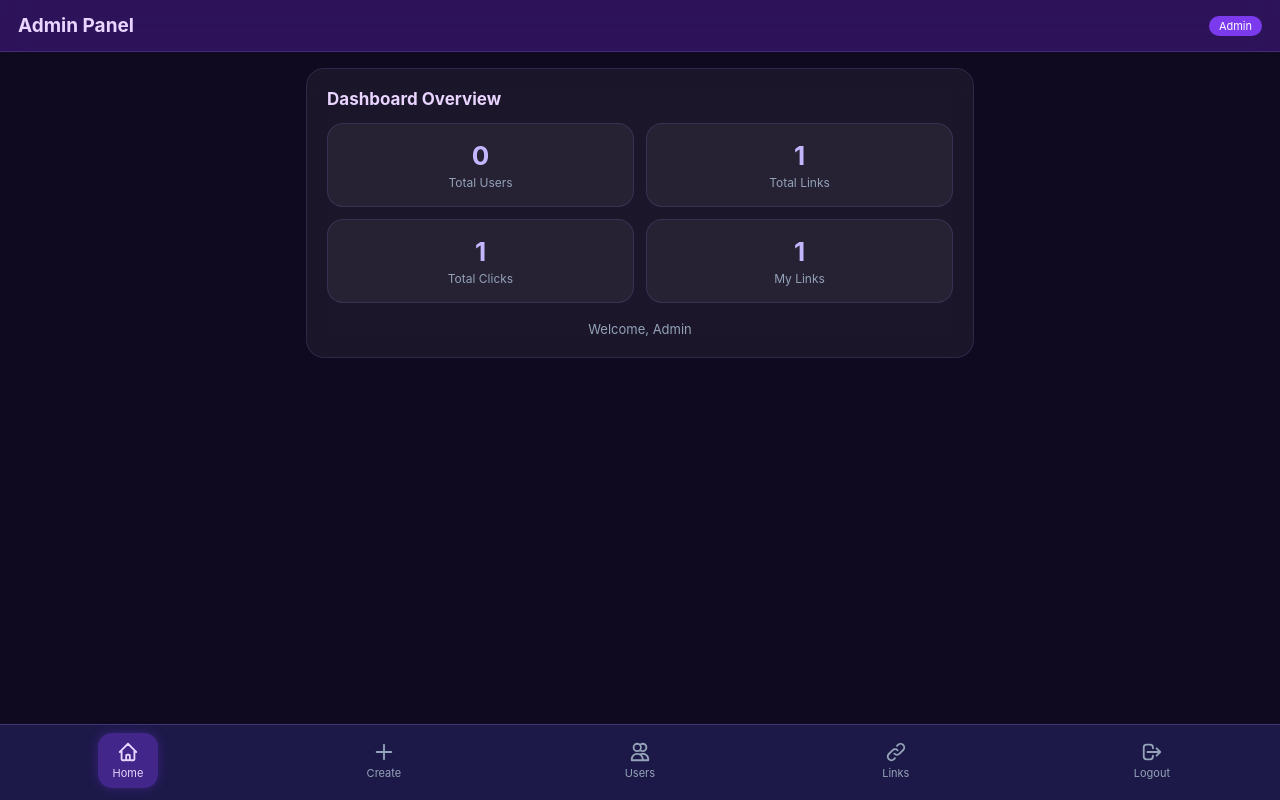
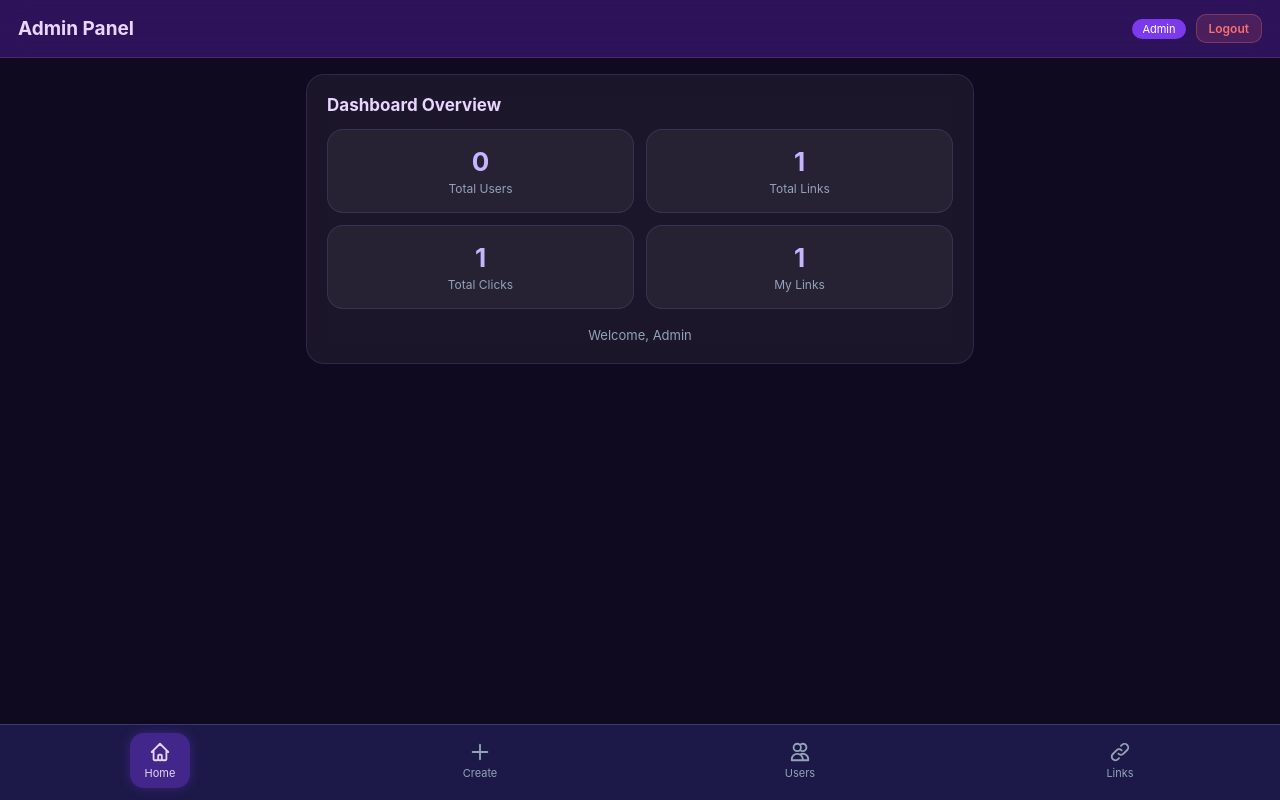
Before and after one commit to faham112/shortlink-multi-user, a PHP site: page /admin.php in a window 1280 px wide. Run offline with PHP 8.4, Linux system fonts and the light colour scheme; a user stored in the database is signed in; data comes from the database, SQL or seed files in the repository; tables that the repository leaves empty hold one stand-in row (values such as "Sample post").

Commit message:
Admin: logout moved to top header (removed from bottom nav)

```diff
--- a/admin.php
+++ b/admin.php
@@ -9,7 +9,6 @@ $admin_id = $_SESSION['user_id'];
 $host = $_SERVER['HTTP_HOST'];
 $tab = $_GET['tab'] ?? 'home';
 
-// CREATE / UPDATE LINK
 if ($_SERVER['REQUEST_METHOD'] === 'POST' && isset($_POST['action']) && $_POST['action'] === 'create_link') {
     $long_url = trim($_POST['long_url'] ?? '');
     $title = trim($_POST['title'] ?? '');
@@ -17,7 +16,6 @@ if ($_SERVER['REQUEST_METHOD'] === 'POST' && isset($_POST['action']) && $_POST['
     $description = trim($_POST['description'] ?? '');
     $id = isset($_POST['id']) ? (int)$_POST['id'] : 0;
 
-    // Image Upload from Gallery
     if (!empty($_FILES['image_file']['name'])) {
         $uploadDir = __DIR__ . '/uploads/';
         if (!is_dir($uploadDir)) mkdir($uploadDir, 0755, true);
@@ -37,7 +35,6 @@ if ($_SERVER['REQUEST_METHOD'] === 'POST' && isset($_POST['action']) && $_POST['
         $is_error = true;
     } else {
         if (!preg_match("~^(?:f|ht)tps?://~i", $long_url)) $long_url = "https://" . $long_url;
-
         if ($id > 0) {
             $stmt = $pdo->prepare("UPDATE urls SET long_url=?, title=?, image_url=?, description=? WHERE id=? AND user_id=?");
             $stmt->execute([$long_url, $title ?: null, $image_url ?: null, $description ?: null, $id, $admin_id]);
@@ -63,12 +60,10 @@ if ($_SERVER['REQUEST_METHOD'] === 'POST' && isset($_POST['action']) && $_POST['
     }
 }
 
-// CREATE USER
 if ($_SERVER['REQUEST_METHOD'] === 'POST' && isset($_POST['action']) && $_POST['action'] === 'create_user') {
     $name = trim($_POST['name'] ?? '');
     $email = trim($_POST['email'] ?? '');
     $pass = $_POST['password'] ?? '';
-
     if (empty($name) || empty($email) || empty($pass)) {
         $message = "Sab fields zaroori hain";
         $is_error = true;
@@ -89,10 +84,10 @@ if ($_SERVER['REQUEST_METHOD'] === 'POST' && isset($_POST['action']) && $_POST['
     }
 }
 
-// Delete User
 if (isset($_GET['delete_user'])) {
     $id = (int)$_GET['delete_user'];
     if ($id != $admin_id) {
+        try { $pdo->prepare("DELETE FROM clicks WHERE url_id IN (SELECT id FROM urls WHERE user_id = ?)")->execute([$id]); } catch (Exception $e) {}
         $pdo->prepare("DELETE FROM urls WHERE user_id = ?")->execute([$id]);
         $pdo->prepare("DELETE FROM users WHERE id = ? AND role = 'user'")->execute([$id]);
     }
@@ -100,15 +95,14 @@ if (isset($_GET['delete_user'])) {
     exit;
 }
 
-// Delete Link
 if (isset($_GET['delete_link'])) {
     $id = (int)$_GET['delete_link'];
+    try { $pdo->prepare("DELETE FROM clicks WHERE url_id = ?")->execute([$id]); } catch (Exception $e) {}
     $pdo->prepare("DELETE FROM urls WHERE id = ?")->execute([$id]);
     header("Location: admin.php?tab=links&msg=deleted");
     exit;
 }
 
-// Load edit
 if (isset($_GET['edit'])) {
     $stmt = $pdo->prepare("SELECT * FROM urls WHERE id = ? AND user_id = ?");
     $stmt->execute([(int)$_GET['edit'], $admin_id]);
@@ -116,18 +110,14 @@ if (isset($_GET['edit'])) {
     $tab = 'create';
 }
 
-// Stats
 $totalUsers = $pdo->query("SELECT COUNT(*) FROM users WHERE role = 'user'")->fetchColumn();
 $totalLinks = $pdo->query("SELECT COUNT(*) FROM urls")->fetchColumn();
 $totalClicks = $pdo->query("SELECT COALESCE(SUM(clicks),0) FROM urls")->fetchColumn();
 $myLinksCount = $pdo->prepare("SELECT COUNT(*) FROM urls WHERE user_id = ?");
 $myLinksCount->execute([$admin_id]);
 $myLinksCount = $myLinksCount->fetchColumn();
-
-// Users
 $users = $pdo->query("SELECT u.*, (SELECT COUNT(*) FROM urls WHERE user_id = u.id) as link_count FROM users u WHERE role = 'user' ORDER BY id DESC")->fetchAll();
 
-// Links
 $search = trim($_GET['search'] ?? '');
 if ($tab === 'links' || $tab === 'create') {
     if ($search && $tab === 'links') {
@@ -157,7 +147,9 @@ $myLinksData = $myLinksData->fetchAll();
         body { font-family: -apple-system, BlinkMacSystemFont, 'Segoe UI', Roboto, sans-serif; background: #0f0a1f; color: #e2e8f0; min-height: 100vh; padding-bottom: 90px; }
         .header { background: rgba(76, 29, 149, 0.5); backdrop-filter: blur(16px); border-bottom: 1px solid rgba(167, 139, 250, 0.2); padding: 14px 18px; position: sticky; top: 0; z-index: 50; display: flex; justify-content: space-between; align-items: center; }
         .header h1 { font-size: 19px; color: #e9d5ff; }
+        .header-right { display: flex; align-items: center; gap: 10px; }
         .badge { background: #7c3aed; color: white; font-size: 11px; padding: 3px 10px; border-radius: 20px; }
+        .btn-logout { background: rgba(248, 113, 113, 0.15); color: #f87171; border: 1px solid rgba(248, 113, 113, 0.3); padding: 6px 12px; border-radius: 10px; font-size: 12px; font-weight: 600; text-decoration: none; }
         .container { max-width: 700px; margin: 0 auto; padding: 16px; }
         .stats { display: grid; grid-template-columns: repeat(2, 1fr); gap: 12px; margin-bottom: 18px; }
         .stat-card { background: rgba(255,255,255,0.05); border: 1px solid rgba(167, 139, 250, 0.15); border-radius: 16px; padding: 16px; text-align: center; }
@@ -205,7 +197,10 @@ $myLinksData = $myLinksData->fetchAll();
 <body>
     <div class="header">
         <h1>Admin Panel</h1>
-        <span class="badge">Admin</span>
+        <div class="header-right">
+            <span class="badge">Admin</span>
+            <a href="logout.php" class="btn-logout">Logout</a>
+        </div>
     </div>
 
     <div class="container">
@@ -221,7 +216,6 @@ $myLinksData = $myLinksData->fetchAll();
             <div class="msg <?= $is_error ? 'error' : '' ?>"><?= htmlspecialchars($message) ?></div>
         <?php endif; ?>
 
-        <!-- HOME -->
         <div class="card <?= ($tab === 'home' || !isset($_GET['tab'])) ? 'active' : '' ?>">
             <h2>Dashboard Overview</h2>
             <div class="stats">
@@ -233,7 +227,6 @@ $myLinksData = $myLinksData->fetchAll();
             <p style="color:#94a3b8;font-size:13px;text-align:center;margin-top:10px;">Welcome, <?= htmlspecialchars($_SESSION['name']) ?></p>
         </div>
 
-        <!-- CREATE -->
         <div class="card <?= $tab === 'create' ? 'active' : '' ?>">
             <h2><?= $edit_data ? 'Edit Link' : 'Create Short Link' ?></h2>
             <form method="POST" enctype="multipart/form-data">
@@ -267,7 +260,6 @@ $myLinksData = $myLinksData->fetchAll();
             <?php endif; ?>
         </div>
 
-        <!-- USERS -->
         <div class="card <?= $tab === 'users' ? 'active' : '' ?>">
             <h2>Create New User</h2>
             <form method="POST">
@@ -294,7 +286,6 @@ $myLinksData = $myLinksData->fetchAll();
             <?php endif; ?>
         </div>
 
-        <!-- ALL LINKS -->
         <div class="card <?= $tab === 'links' ? 'active' : '' ?>">
             <h2>All Links</h2>
             <form method="GET" class="search-bar">
@@ -337,10 +328,6 @@ $myLinksData = $myLinksData->fetchAll();
             <svg fill="none" stroke="currentColor" viewBox="0 0 24 24"><path stroke-linecap="round" stroke-linejoin="round" stroke-width="2" d="M13.828 10.172a4 4 0 00-5.656 0l-4 4a4 4 0 105.656 5.656l1.102-1.101m-.758-4.899a4 4 0 005.656 0l4-4a4 4 0 00-5.656-5.656l-1.1 1.1"/></svg>
             Links
         </a>
-        <a href="logout.php" class="nav-item">
-            <svg fill="none" stroke="currentColor" viewBox="0 0 24 24"><path stroke-linecap="round" stroke-linejoin="round" stroke-width="2" d="M17 16l4-4m0 0l-4-4m4 4H7m6 4v1a3 3 0 01-3 3H6a3 3 0 01-3-3V7a3 3 0 013-3h4a3 3 0 013 3v1"/></svg>
-            Logout
-        </a>
     </nav>
 
     <script>
```
